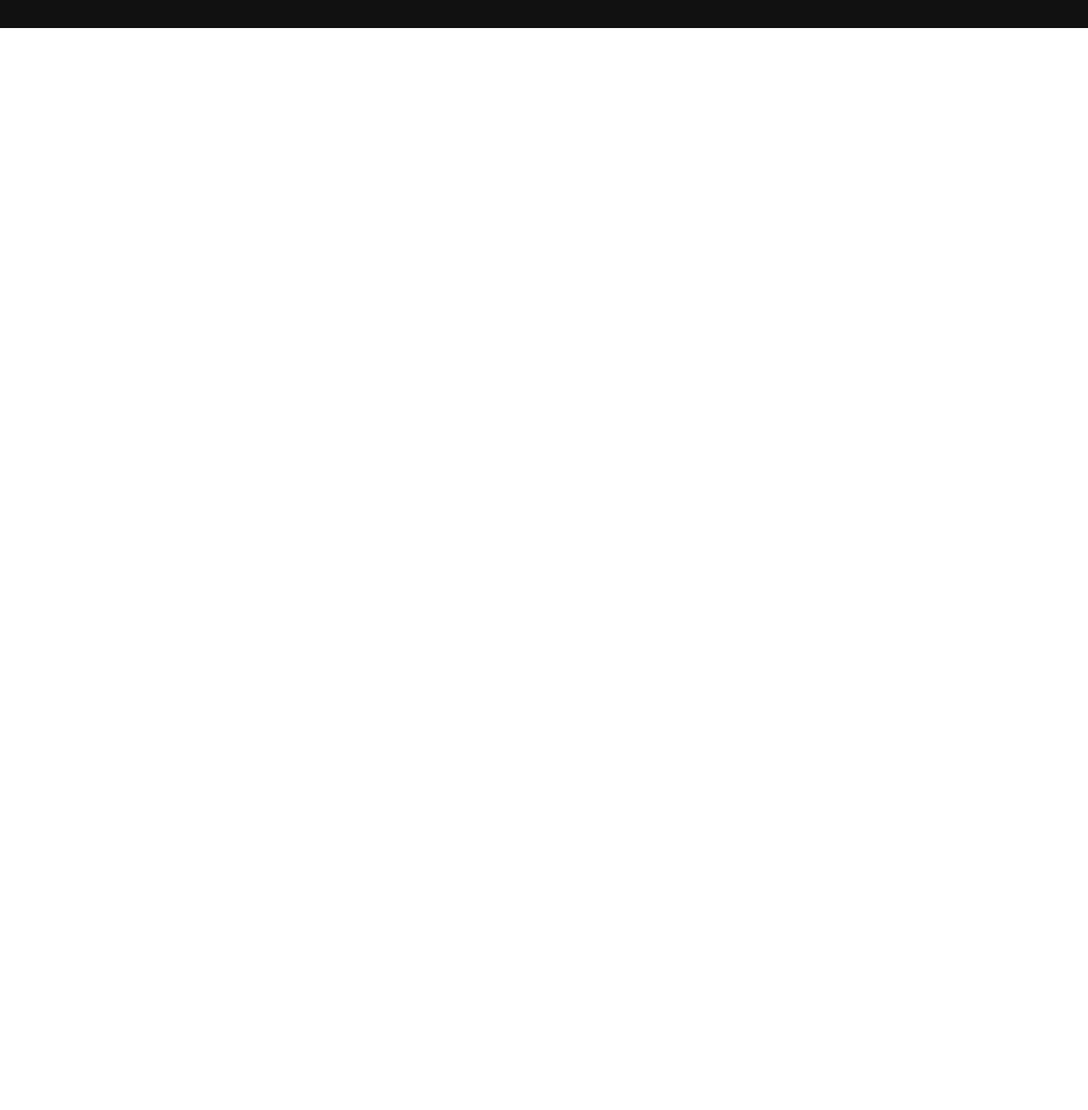
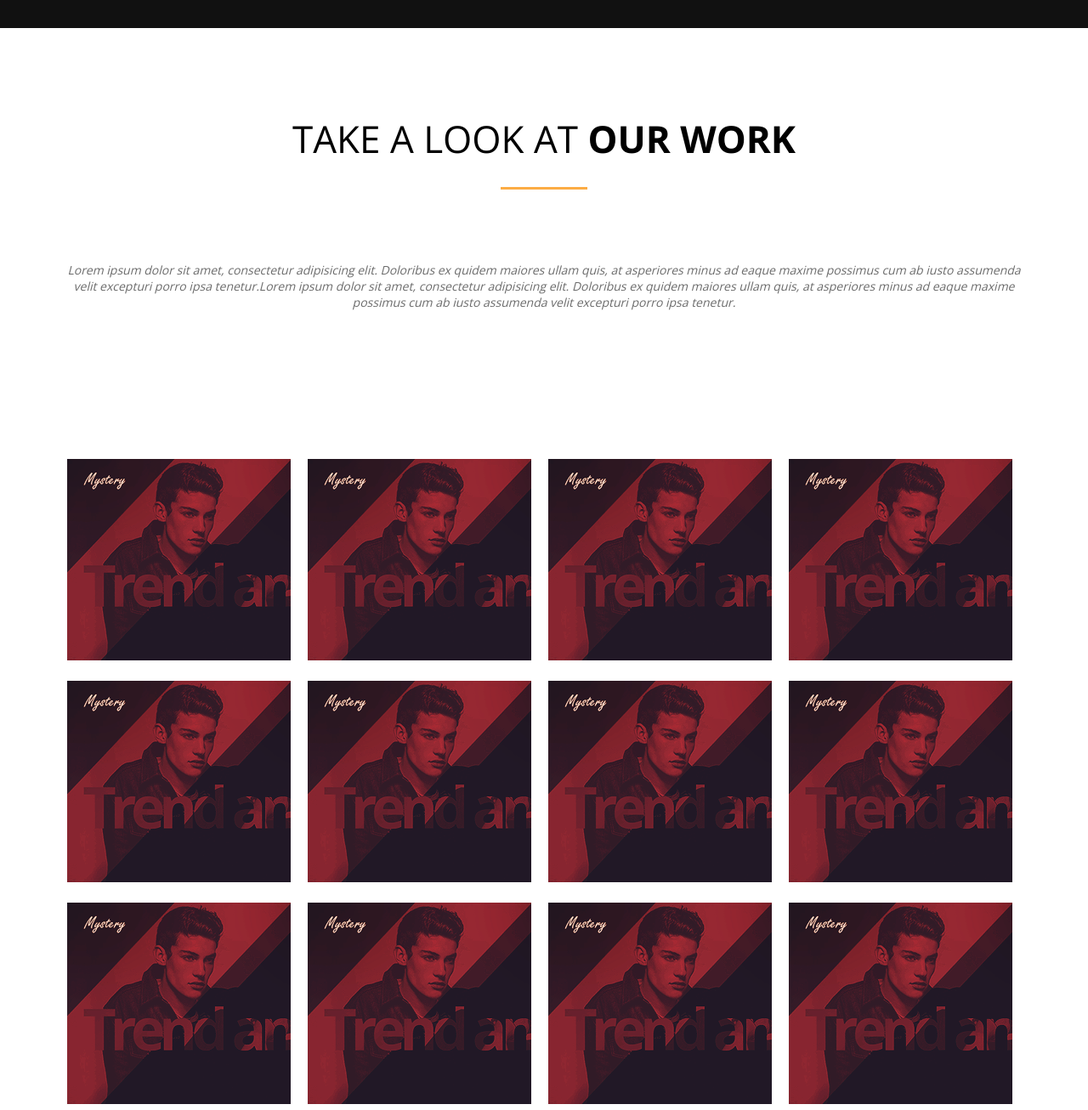
Before and after one commit to gwinplane/Web_dev, a plain HTML site: page index.html in a window 1280 px wide. Shown: the part 3580-4886 px from the top of the page at 85% size. Before the commit the page ends 3613 px from the top, so only its background shows below. Drawn offline with nearby package versions, Linux system fonts and the light colour scheme.

Commit message:
portfolio section

```diff
--- a/css/style.css
+++ b/css/style.css
@@ -334,6 +334,42 @@ body {
 .labes {
 	display: flex;
 	justify-content: space-between;
+	align-items: center;
 	padding-bottom: 35px;
 	margin: 0 96px;
+
 }
+
+.Works {
+	padding: 100px 0 100px 0;
+}
+
+
+.work_text {
+	text-align: center;
+	color: #6c6c6c;
+}
+
+.our_works___serv {
+	font-weight: 100;
+}
+
+.our_works___serv--normal {
+	font-weight: bold;
+}
+
+.portfolio {
+	display: flex;
+	flex-wrap: wrap;
+	margin-top: 165px;
+}
+
+.portfolio__photo {
+	margin: 10px;
+}
+.portfolio__photo:hover {
+	opacity: 0.6;
+	-webkit-transform: rotateZ(20deg);
+	-ms-transform: rotateZ(20deg);
+	transform: rotateZ(20deg);
+}
--- a/index.html
+++ b/index.html
@@ -203,7 +203,6 @@
 					<div class="clients_our">
 						<span class="clients_title">SOME OF
 						 <span class="clients_title--warn"> OUR CLIENTS</span></span>
-
 					</div>
 					<div class="labes">
 						<div class="firms"><img src="img/chan.png" alt="chanel"></div>
@@ -214,7 +213,31 @@
 					</div>
 				</div>
 			</section>
-
+			<section class="Works">
+				<div class="container">
+					<div class="our_works team_cen">
+						<span class="our_works___serv title_team">take a look at
+						<span class="our_works___serv--normal"> our work</span></span>
+					</div>
+					<span class="work_text">
+						<p><i>Lorem ipsum dolor sit amet, consectetur adipisicing elit. Doloribus ex quidem maiores ullam quis, at asperiores minus ad eaque maxime possimus cum ab iusto assumenda velit excepturi porro ipsa tenetur.Lorem ipsum dolor sit amet, consectetur adipisicing elit. Doloribus ex quidem maiores ullam quis, at asperiores minus ad eaque maxime possimus cum ab iusto assumenda velit excepturi porro ipsa tenetur.</i></p>
+						</span>
+							<div class="portfolio">
+							<div class="portfolio__photo"><img src="img/porfolio.png" alt="chanel"></div>
+							<div class="portfolio__photo"><img src="img/porfolio.png" alt="chanel"></div>
+							<div class="portfolio__photo"><img src="img/porfolio.png" alt="chanel"></div>
+							<div class="portfolio__photo"><img src="img/porfolio.png" alt="chanel"></div>
+							<div class="portfolio__photo"><img src="img/porfolio.png" alt="chanel"></div>
+							<div class="portfolio__photo"><img src="img/porfolio.png" alt="chanel"></div>
+							<div class="portfolio__photo"><img src="img/porfolio.png" alt="chanel"></div>
+							<div class="portfolio__photo"><img src="img/porfolio.png" alt="chanel"></div>
+							<div class="portfolio__photo"><img src="img/porfolio.png" alt="chanel"></div>
+							<div class="portfolio__photo"><img src="img/porfolio.png" alt="chanel"></div>
+							<div class="portfolio__photo"><img src="img/porfolio.png" alt="chanel"></div>
+							<div class="portfolio__photo"><img src="img/porfolio.png" alt="chanel"></div>
+							</div>
+				</div>
+			</section>
 	</main>
 
 
```
Also changed, not shown: img/porfolio.png (added).
